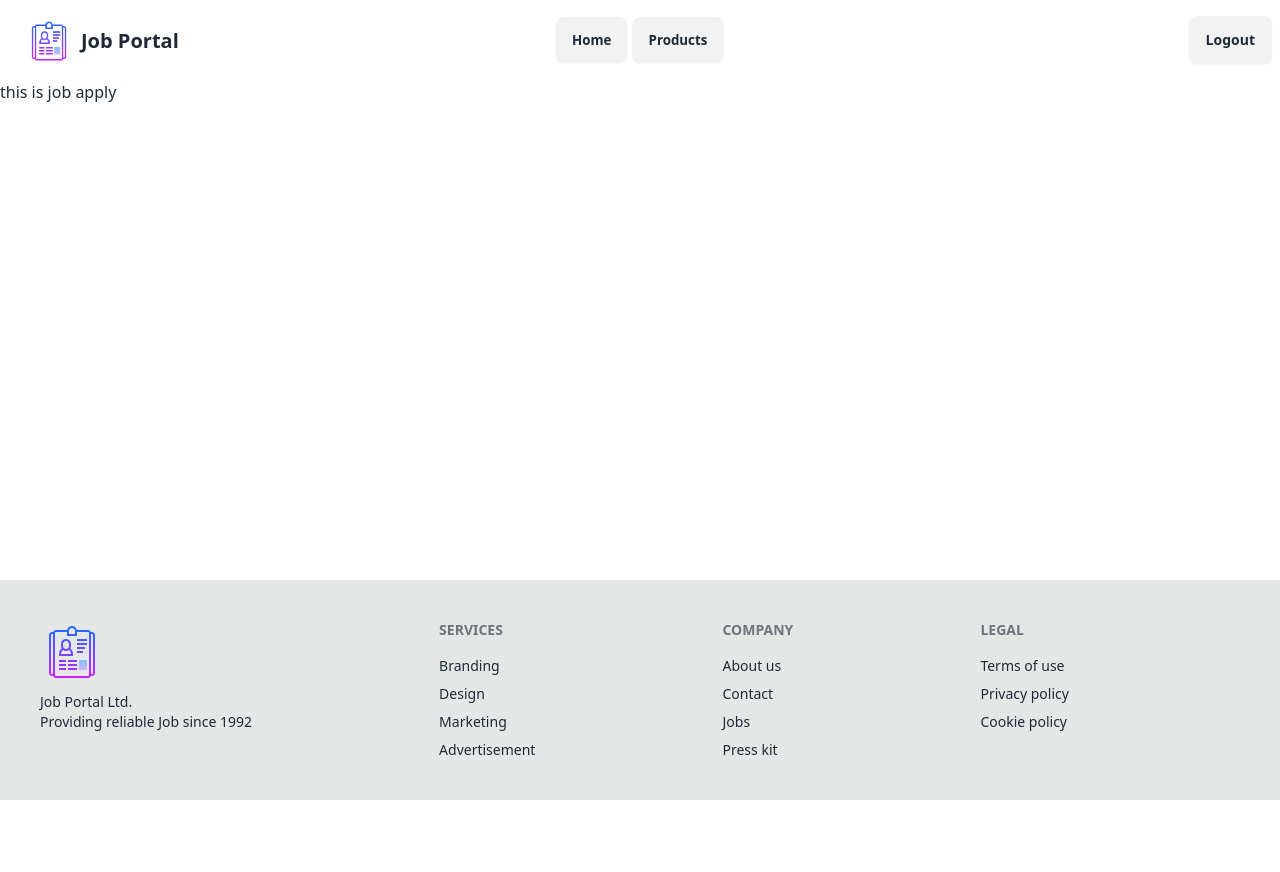
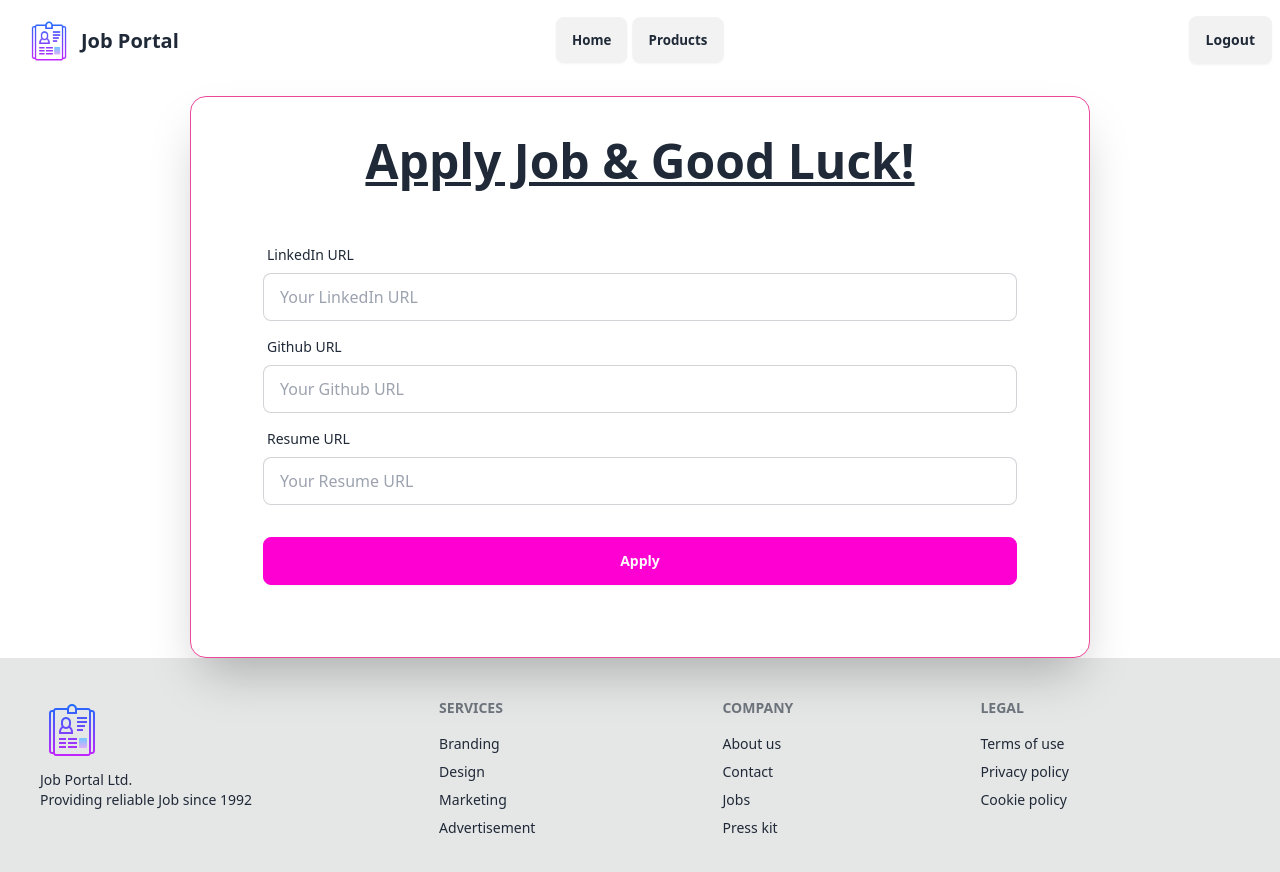
Before and after one commit to Irfankhan20/job-portal-client-milston11-, a React (Vite) app: page /jobApply/1 in a window 1280 px wide. Shown: the top 872 px of the page. Before the commit the page ends 800 px from the top, so only its background shows below. Built offline with nearby package versions, Linux system fonts and the light colour scheme; no server answers; sample sign-in values are in the browser's storage.

Commit message:
social login added in signin page

```diff
--- a/src/pages/home/HotJobCard.jsx
+++ b/src/pages/home/HotJobCard.jsx
@@ -66,7 +66,7 @@ const HotJobCard = ({ job }) => {
               whileTap={{ scale: 0.95 }}
               className="btn btn-secondary"
             >
-              Apply Now
+              Job Details
             </motion.button>
           </Link>
         </div>
--- a/src/pages/jobApply/JobApply.jsx
+++ b/src/pages/jobApply/JobApply.jsx
@@ -1,7 +1,82 @@
+import { useParams } from "react-router-dom";
+import { motion } from "framer-motion";
+import { useContext } from "react";
+import AuthContext from "../../context/authContext/AuthContext";
 const JobApply = () => {
+  const { id } = useParams();
+  const { user } = useContext(AuthContext);
+  const handleSubmit = (e) => {
+    e.preventDefault();
+    const form = e.target;
+    const linkedIn = form.linkedin.value;
+    const github = form.github.value;
+    const resume = form.resume.value;
+
+    const jobApplication = {
+      job_id: id,
+      applicant_email: user.email,
+      linkedIn,
+      github,
+      resume,
+    };
+  };
   return (
-    <div>
-      <h1>this is job apply</h1>
+    <div className="card bg-base-100 mt-24 w-[900px] p-10 mx-auto border border-pink-500 shadow-2xl">
+      <h1 className="text-5xl font-bold text-center underline pb-5">
+        Apply Job & Good Luck!
+      </h1>
+      {/* form structure  */}
+      <form onSubmit={handleSubmit} className="card-body">
+        {/* linkedIn field  */}
+        <div className="form-control">
+          <label className="label">
+            <span className="label-text">LinkedIn URL</span>
+          </label>
+          <input
+            type="url"
+            name="linkedin"
+            placeholder="Your LinkedIn URL"
+            className="input input-bordered"
+            required
+          />
+        </div>
+        {/* github field  */}
+        <div className="form-control">
+          <label className="label">
+            <span className="label-text">Github URL</span>
+          </label>
+          <input
+            type="url"
+            name="github"
+            placeholder="Your Github URL"
+            className="input input-bordered"
+            required
+          />
+        </div>
+        {/* resume field  */}
+        <div className="form-control">
+          <label className="label">
+            <span className="label-text">Resume URL</span>
+          </label>
+          <input
+            type="url"
+            name="resume"
+            placeholder="Your Resume URL"
+            className="input input-bordered"
+            required
+          />
+        </div>
+        {/* apply button  */}
+        <div className="form-control mt-6">
+          <motion.button
+            whileHover={{ scale: 1.1 }}
+            whileTap={{ scale: 0.95 }}
+            className="btn btn-secondary"
+          >
+            Apply
+          </motion.button>
+        </div>
+      </form>
     </div>
   );
 };
```
